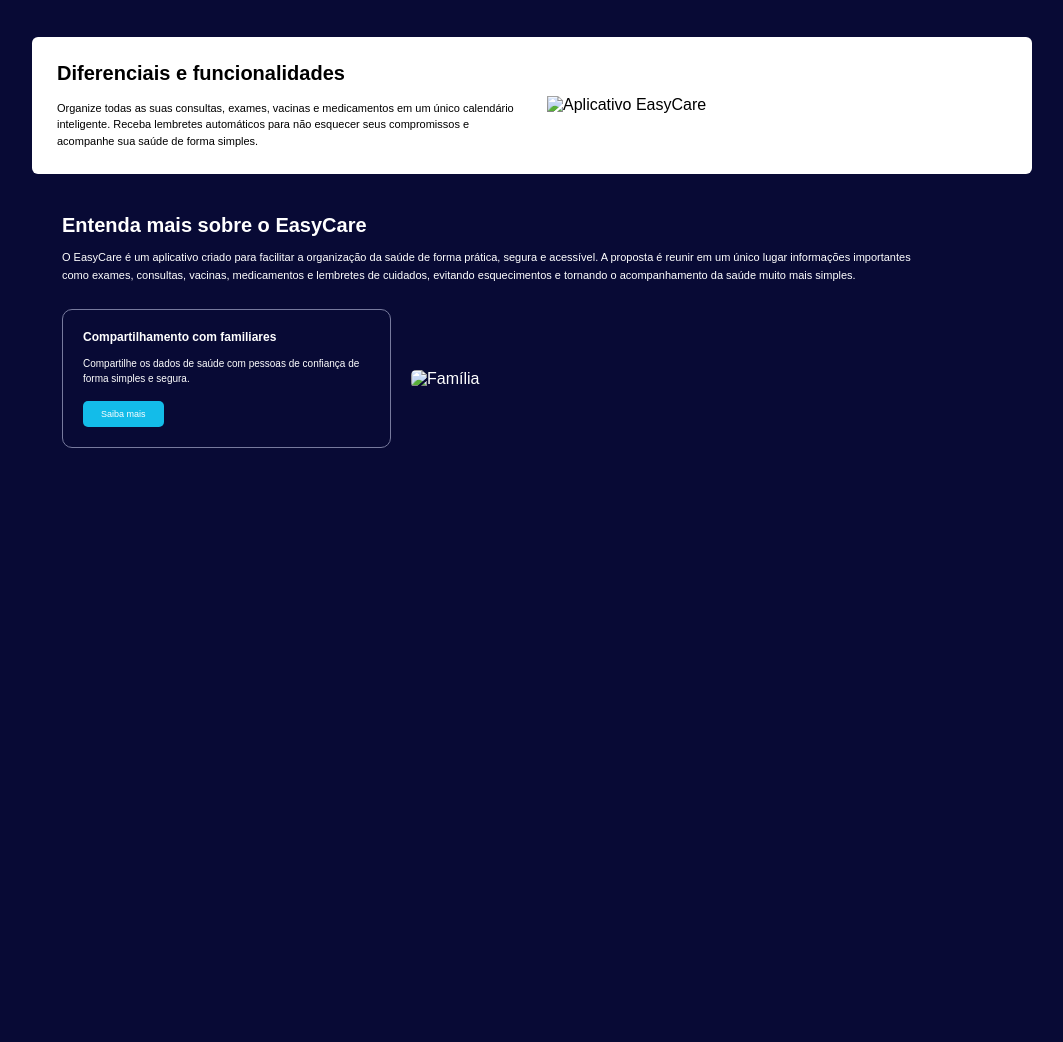
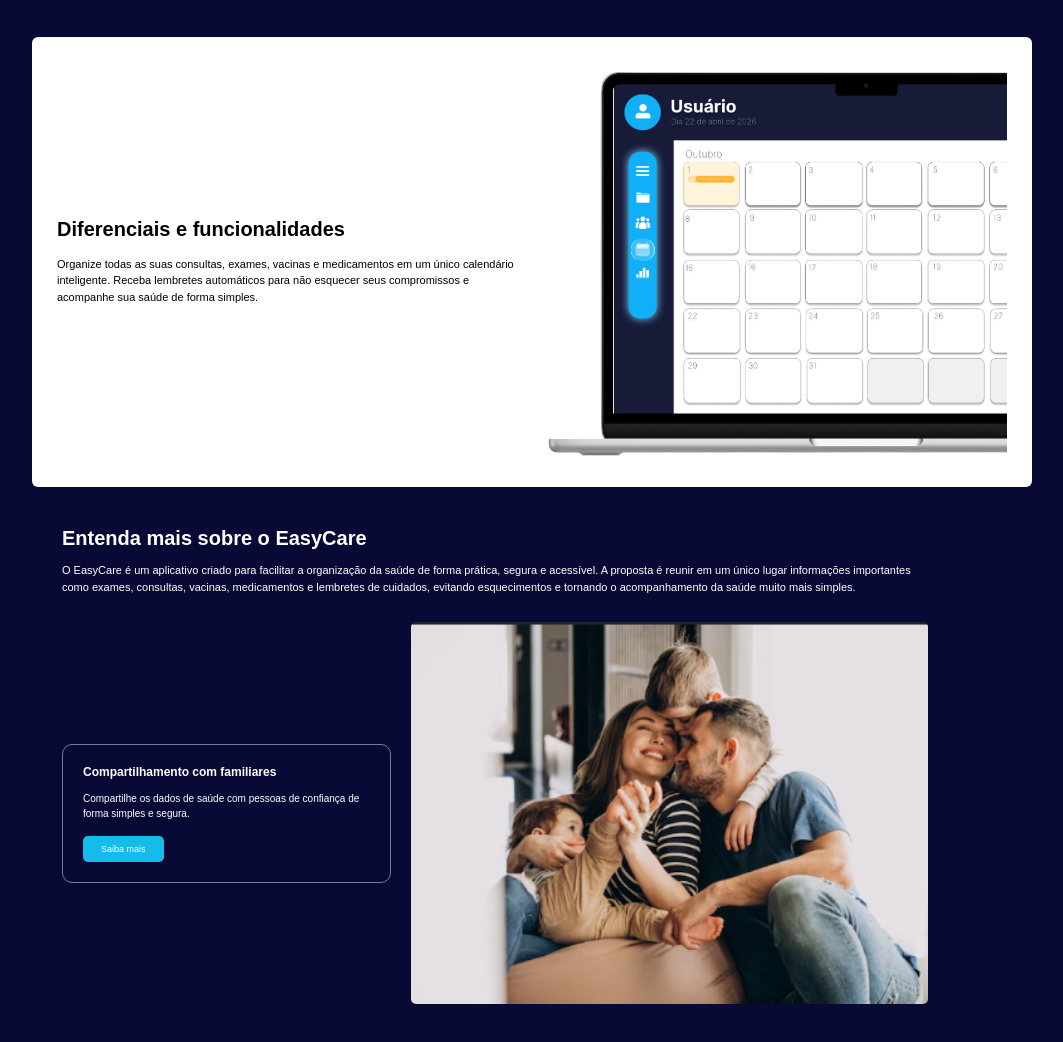
Before and after one commit to vinibrtl/API-EasyCare, a website: page frontend/index.html in a window 1280 px wide. Shown: the part 674-1716 px from the top of the page, without its empty margins (108-1171 px from the left). Before the commit the page ends 1172 px from the top, so only its background shows below. Drawn offline with Linux system fonts and the light colour scheme.

Commit message:
Alterações de imagens no html

```diff
--- a/frontend/index.html
+++ b/frontend/index.html
@@ -86,7 +86,7 @@
         </div>
 
         <div class="imagem">
-             <img src="img/aplicativo.png" alt="Aplicativo EasyCare">
+             <img src="../imgs/imgcalendario.png" alt="Aplicativo EasyCare">
         </div>
     </section>
 
@@ -112,8 +112,7 @@
             </div>
 
             <div class="familia-imagem">
-                <!-- Troque pelo nome da sua imagem -->
-                <img src="img/familia.jpg" alt="Família">
+                <img src="../imgs/imgfamilia.png" alt="Família">
             </div>
         </div>
     </section>
```
Also changed, not shown: imgs/imgfamilia.png (renamed from imgs/image.png).
